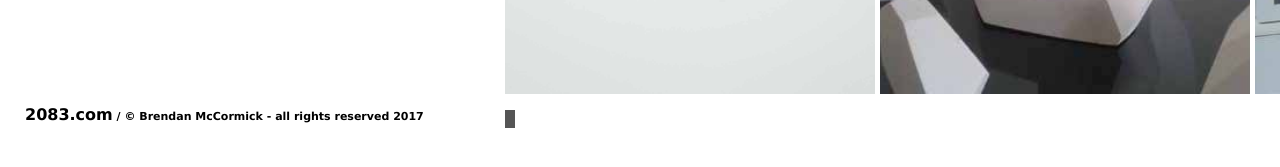
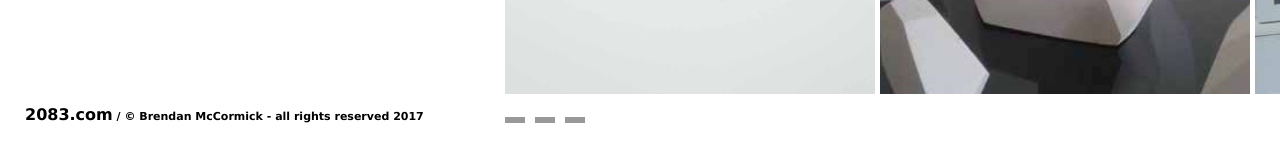
Before and after one commit to twozeroeightthree/website, a Jekyll site: the page built from index.html, in a window 1280 px wide. Shown: the part 433-600 px from the top of the page. Built offline with Jekyll 4.4.1, drawn with Linux system fonts in a browser that asks for light colours; the list of posts is cut into pages by our own code.

Commit message:
2017-12-03_22:55

```diff
--- a/assets/main.css
+++ b/assets/main.css
@@ -146,7 +146,12 @@
 }
 #indicators .indicator{
   height: 100%;
-  width: 10px;
+  width: 20px;
+  background: #999;
+  display: inline-block;
+  margin-right: 5px;
+}
+#indicators .indicator.active{
   background: #555;
 }
 
```
Also changed, not shown: 1 other file.
